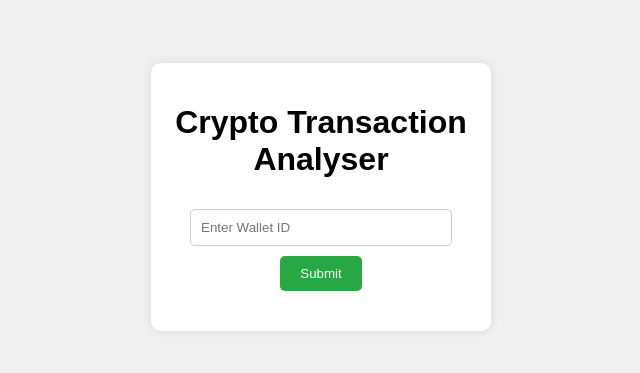
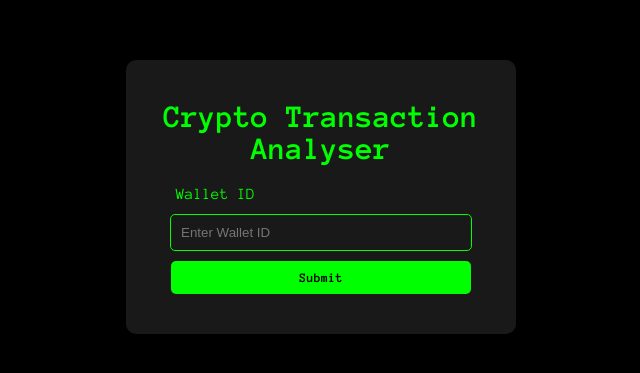
Before and after one commit to y-emam/solana-PnL-bot-3, a website: page public/wallet.html in a window 1280 px wide. Shown: the part 203-576 px from the top of the page, without its empty margins (319-959 px from the left). Drawn offline with Linux system fonts and the light colour scheme.

Commit message:
the design is good for wallet, time for the other page

```diff
--- a/public/css/wallet.css
+++ b/public/css/wallet.css
@@ -1,37 +1,51 @@
 body {
-  font-family: Arial, sans-serif;
+  font-family: "Anonymous Pro", monospace;
+  font-weight: 400;
+  font-style: normal;
   display: flex;
   justify-content: center;
   align-items: center;
   height: 100vh;
-  background-color: #f0f0f0;
+  background-color: black;
+  color: rgb(0, 255, 0);
   margin: 0;
 }
 
 .container {
-  background-color: white;
+  background-color: #191919;
   padding: 20px;
   border-radius: 10px;
   box-shadow: 0 0 10px rgba(0, 0, 0, 0.1);
   text-align: center;
-  width: 300px;
+  width: 350px;
+}
+
+label {
+  display: block;
+  text-align: left;
+  margin: 2px 30px;
 }
 
 input[type="text"] {
   width: 80%;
   padding: 10px;
   margin: 10px 0;
-  border: 1px solid #ccc;
+  border: 1px solid #00ff00;
+  color: #00ff00;
+  background-color: #191919;
   border-radius: 5px;
 }
 
 button {
+  font-family: "Anonymous Pro", monospace;
   padding: 10px 20px;
   border: none;
   border-radius: 5px;
-  background-color: #28a745;
-  color: white;
+  background-color: #00ff00;
+  color: black;
   cursor: pointer;
+  width: 300px;
+  font-weight: bold;
 }
 
 button:hover {
--- a/public/wallet.html
+++ b/public/wallet.html
@@ -4,12 +4,19 @@
     <meta charset="UTF-8" />
     <meta name="viewport" content="width=device-width, initial-scale=1.0" />
     <title>Crypto Transaction Analyser</title>
+    <link rel="preconnect" href="https://fonts.googleapis.com" />
+    <link rel="preconnect" href="https://fonts.gstatic.com" crossorigin />
+    <link
+      href="https://fonts.googleapis.com/css2?family=Anonymous+Pro:ital,wght@0,400;0,700;1,400;1,700&display=swap"
+      rel="stylesheet"
+    />
     <link rel="stylesheet" href="./css/wallet.css" />
   </head>
   <body>
     <div class="container">
       <h1>Crypto Transaction Analyser</h1>
       <form id="dataForm">
+        <label>Wallet ID</label>
         <input
           type="text"
           id="inputField"
```
